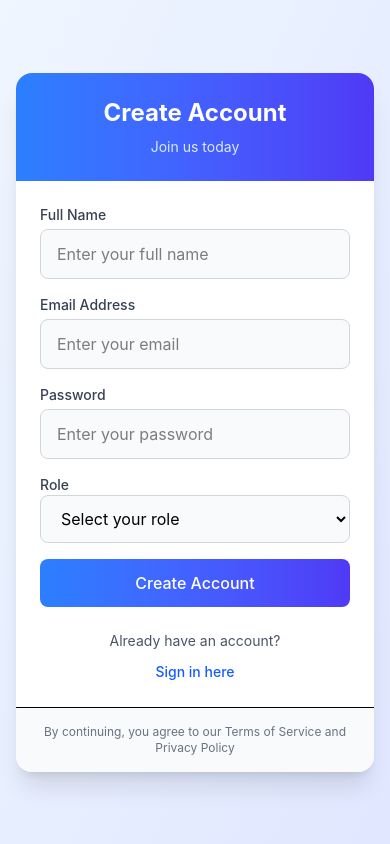
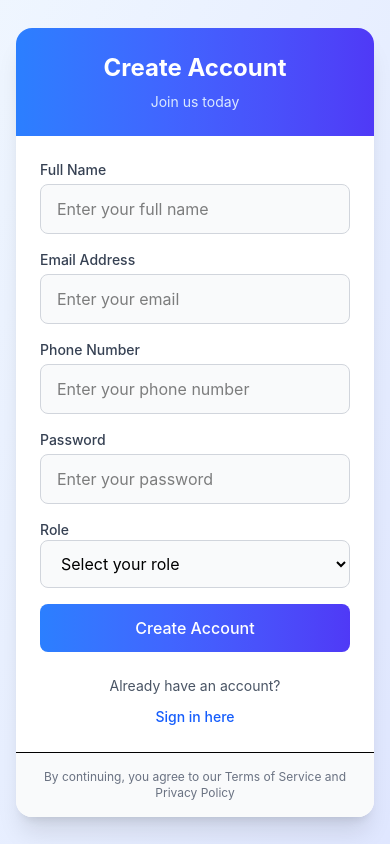
Before and after one commit to Padmakumar18/Hospital-management, a React (Create React App) app in the folder frontend/app/: page /auth in a window 390 px wide. Both pictures are taken after a click on the button "Sign up here". Built offline with nearby package versions, Linux system fonts and the light colour scheme.

Commit message:
Phone number field added in sign-up page

```diff
--- a/frontend/app/src/components/Auth.js
+++ b/frontend/app/src/components/Auth.js
@@ -24,6 +24,7 @@ const Auth = () => {
     confirmPassword: "",
     fullName: "",
     role: "",
+    phone: "",
   });
 
   const handleInputChange = (e) => {
@@ -83,6 +84,7 @@ const Auth = () => {
         password: formData.password,
         name: formData.fullName,
         role: formData.role,
+        phone: formData.phone,
       });
       const result = response.data;
       console.log("Signup response:", result);
@@ -217,6 +219,7 @@ const Auth = () => {
       confirmPassword: "",
       fullName: "",
       role: "",
+      phone: "",
     });
   };
 
@@ -255,6 +258,7 @@ const Auth = () => {
       confirmPassword: "",
       fullName: "",
       role: "",
+      phone: "",
     });
   };
 
@@ -346,6 +350,28 @@ const Auth = () => {
                   required
                 />
               </div>
+
+              {!isLogin && (
+                <motion.div
+                  initial={{ opacity: 0, height: 0 }}
+                  animate={{ opacity: 1, height: "auto" }}
+                  exit={{ opacity: 0, height: 0 }}
+                  transition={{ duration: 0.3, delay: 0.05 }}
+                >
+                  <label className="block text-sm font-medium text-gray-700 mb-1">
+                    Phone Number
+                  </label>
+                  <input
+                    type="tel"
+                    name="phone"
+                    value={formData.phone}
+                    onChange={handleInputChange}
+                    className="w-full px-4 py-3 border border-gray-300 rounded-lg focus:ring-2 focus:ring-blue-500 focus:border-transparent transition-all duration-200 bg-gray-50 focus:bg-white"
+                    placeholder="Enter your phone number"
+                    required={!isLogin}
+                  />
+                </motion.div>
+              )}
 
               <div>
                 <label className="block text-sm font-medium text-gray-700 mb-1">
```
